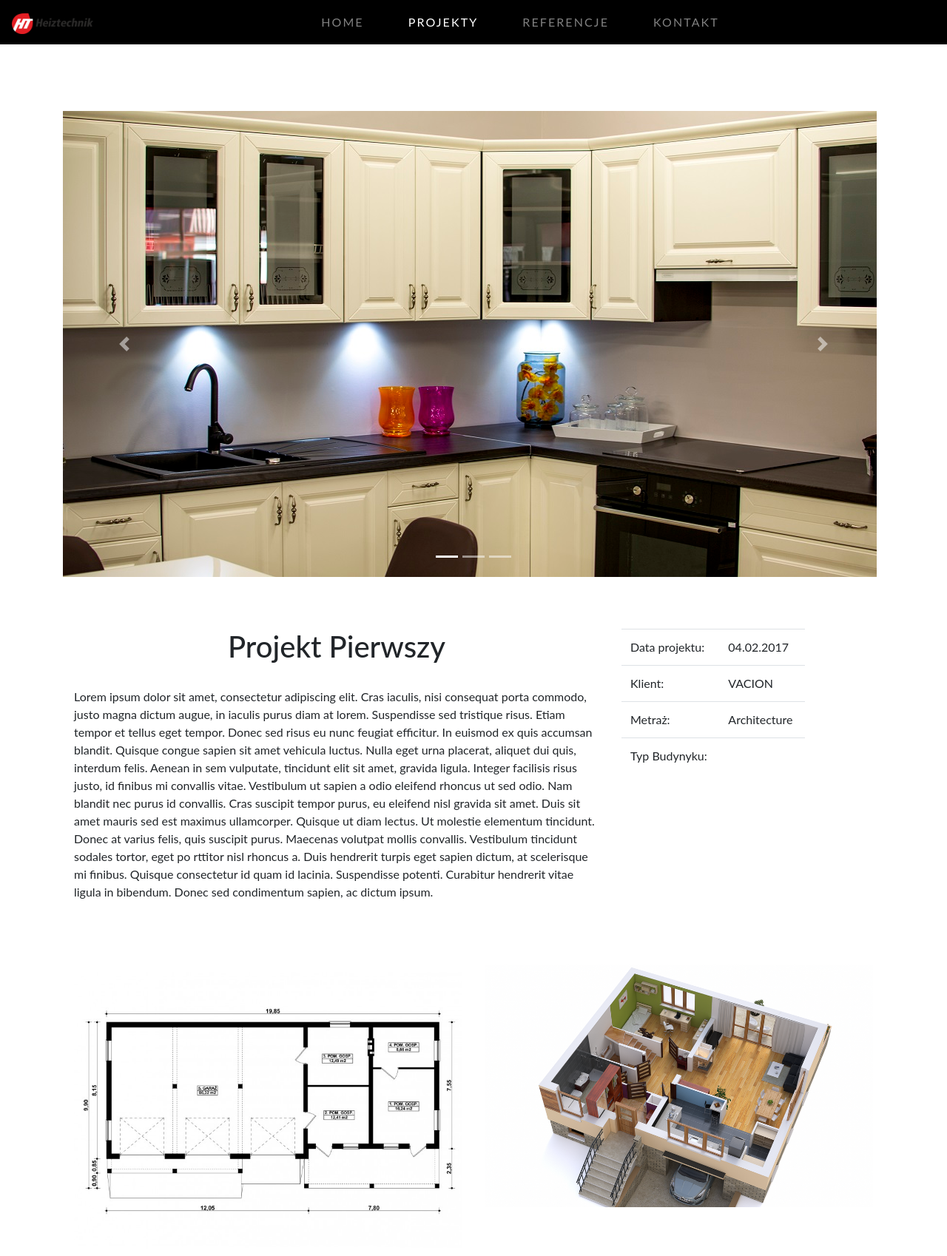
After one commit to SebastianStrzelecki/SebastianStrzelecki.github.io, a PHP site: page /Projects/1.html in a window 1280 px wide. The commit adds this page. Shown: the whole page at 74% size. Run offline with PHP 8.4, Linux system fonts and the light colour scheme; some libraries are stand-ins or nearby versions.

Commit message:
Add Contant

```diff
--- /dev/null
+++ b/Bootstrap/Projekt/Projects/1.html
@@ -0,0 +1,142 @@
+<!DOCTYPE html>
+<html lang="en">
+
+<head>
+    <meta charset="UTF-8">
+    <meta name="viewport" content="width=device-width, initial-scale=1, shrink-to-fit=no">
+    <title>Document</title>
+    <link rel="stylesheet" href="../css/bootstrap.min.css">
+    <link rel="stylesheet" href="../css/style.css">
+    <link rel="stylesheet" href="../css/RWD.css">
+
+</head>
+
+<body>
+     <header id="main-header">
+        <nav class="navbar navbar-expand-lg navbar-dark ">
+            <a class="navbar-brand" href="#"><img src="img/logo-Heiztechnik-1024x266.png" alt="" width="110px;"></a>
+            <button class="navbar-toggler" type="button" data-toggle="collapse" data-target="#navbarText" aria-controls="navbarText" aria-expanded="false" aria-label="Toggle navigation">
+        <span class="navbar-toggler-icon"></span>
+    </button>
+            <div class="collapse navbar-collapse flex" id="navbarText">
+                <ul class="navbar-nav mr-auto w-100 justify-content-center">
+                    <li class="nav-item">
+                        <a class="nav-link" href="../index.html">Home <span class="sr-only">(current)</span></a>
+                    </li>
+                    <li class="nav-item">
+                        <a class="nav-link active" href="../Projects.html">Projekty</a>
+                    </li>
+                    <li class="nav-item">
+                        <a class="nav-link" href="../referencje.html">Referencje</a>
+                    </li>
+                    <li class="nav-item">
+                        <a class="nav-link" href="../contact.html">Kontakt</a>
+                    </li>
+                </ul>
+                <span class="navbar-text">
+     <i class="fab fa-facebook"></i>
+    </span>
+            </div>
+        </nav>
+    </header>
+
+<div class="container" style="padding-top:90px; ">
+
+    <div id="carouselExampleIndicators" class="carousel slide" data-ride="carousel">
+        <ol class="carousel-indicators">
+            <li data-target="#carouselExampleIndicators" data-slide-to="0" class="active"></li>
+            <li data-target="#carouselExampleIndicators" data-slide-to="1"></li>
+            <li data-target="#carouselExampleIndicators" data-slide-to="2"></li>
+        </ol>
+        <div class="carousel-inner" role="listbox">
+            <div class="carousel-item active">
+                <img class="d-block img-fluid" src="../img/portfolio1.jpeg" alt="First slide" height="620px" width="1100px">
+            </div>
+            <div class="carousel-item">
+                <img class="d-block img-fluid" src="../img/portfolio2.jpeg" alt="Second slide" height="620px" width="1100px">
+            </div>
+            <div class="carousel-item">
+                <img class="d-block img-fluid" src="../img/portfolio3.jpeg" alt="Third slide" height="620px" width="1100px">
+            </div>
+        </div>
+        <a class="carousel-control-prev" href="#carouselExampleIndicators" role="button" data-slide="prev" width="1100px">
+            <span class="carousel-control-prev-icon" aria-hidden="true"></span>
+            <span class="sr-only">Previous</span>
+        </a>
+        <a class="carousel-control-next" href="#carouselExampleIndicators" role="button" data-slide="next">
+            <span class="carousel-control-next-icon" aria-hidden="true"></span>
+            <span class="sr-only">Next</span>
+        </a>
+    </div>
+
+    <div class="container">
+        <div class="row" style="padding: 70px 0px">
+        <div class="col-md-8 ">
+            <h1 style="text-align: center;
+    padding-bottom: 24px;">Projekt Pierwszy</h1>
+            <p>Lorem ipsum dolor sit amet, consectetur adipiscing elit. Cras iaculis, nisi consequat porta commodo, justo magna
+                dictum augue, in iaculis purus diam at lorem. Suspendisse sed tristique risus. Etiam tempor et tellus eget tempor. Donec
+                sed risus eu nunc feugiat efficitur. In euismod ex quis accumsan blandit. Quisque congue sapien sit amet vehicula luctus. Nulla eget urna placerat,
+                aliquet dui quis, interdum felis. Aenean in sem vulputate, tincidunt elit sit amet, gravida ligula.
+                Integer facilisis risus justo, id finibus mi convallis vitae. Vestibulum ut sapien a odio eleifend rhoncus
+                ut sed odio. Nam blandit nec purus id convallis. Cras suscipit tempor purus, eu eleifend nisl gravida sit amet.
+                Duis sit amet mauris sed est maximus ullamcorper. Quisque ut diam lectus. Ut molestie elementum tincidunt. Donec
+                at varius felis, quis suscipit purus. Maecenas volutpat mollis convallis. Vestibulum tincidunt sodales tortor, eget po
+                rttitor nisl rhoncus a. Duis hendrerit turpis eget sapien dictum, at scelerisque mi finibus. Quisque consectetur id quam id lacinia. Suspendisse potenti.
+                Curabitur hendrerit vitae ligula in bibendum. Donec sed condimentum sapien, ac dictum ipsum.</p>
+
+        </div>
+        <div class="col-md-3 col-md-offset-1 ">
+            <div class="project-information">
+                <table class="table">
+                    <tbody>
+                    <tr>
+                        <td>Data projektu:</td>
+                        <td> 04.02.2017</td>
+                    </tr>
+                    <tr>
+                        <td>Klient:</td>
+                        <td>VACION</td>
+                    </tr>
+
+                    <tr>
+
+                        <td>Metraż:</td>
+                        <td>
+                            Architecture                                                                                    </td>
+
+                    </tr>
+
+
+                    <tr>
+                        <td>Typ Budynyku:</td>
+                        <td></td>
+                    </tr>
+
+                    </tbody>
+                </table>
+            </div>
+        </div>
+    </div>
+        <div class="row">
+        <div class="col-lg-6">
+            <img src="../img/plan.jpg" alt="" width="100%">
+        </div>
+        <div class="col-lg-6">
+            <img src="../img/plan3d.png" alt="" width="100%">
+        </div>
+    </div>
+    </div>
+<footer class="container-fluid">
+
+
+</footer>
+
+
+
+<script src="https://code.jquery.com/jquery-3.2.1.slim.min.js" integrity="sha384-KJ3o2DKtIkvYIK3UENzmM7KCkRr/rE9/Qpg6aAZGJwFDMVNA/GpGFF93hXpG5KkN" crossorigin="anonymous"></script>
+<script src="https://cdnjs.cloudflare.com/ajax/libs/popper.js/1.12.9/umd/popper.min.js" integrity="sha384-ApNbgh9B+Y1QKtv3Rn7W3mgPxhU9K/ScQsAP7hUibX39j7fakFPskvXusvfa0b4Q" crossorigin="anonymous"></script>
+<script src="js/bootstrap.min.js"></script>
+</body>
+
+</html>
--- a/Bootstrap/Projekt/css/style.css
+++ b/Bootstrap/Projekt/css/style.css
@@ -1,5 +1,9 @@
 /*Home*/
+
 /*Home Header*/
+body{
+    font-family: "Lato";
+}
 #main-header {
     background-color: #000000;
     color: white;
```
Also changed, not shown: other parts of Bootstrap/Projekt/css/style.css (+55 -17 lines), Bootstrap/Projekt/Projects.html (+42 -4 lines), Bootstrap/Projekt/contact.html (+213 -13 lines), Bootstrap/Projekt/css/RWD.css (+36 -1 lines), Bootstrap/Projekt/referencje.html (+5 -5 lines), Bootstrap/Projekt/img/contact-img.jpg (added).
